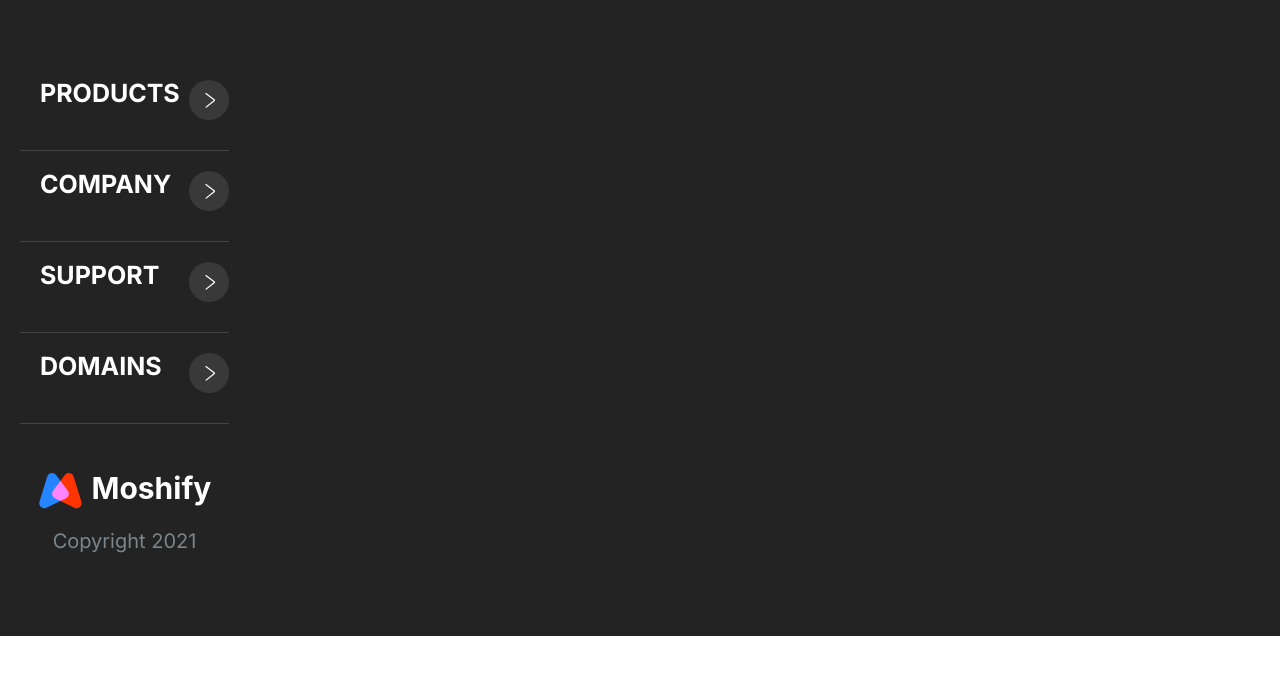
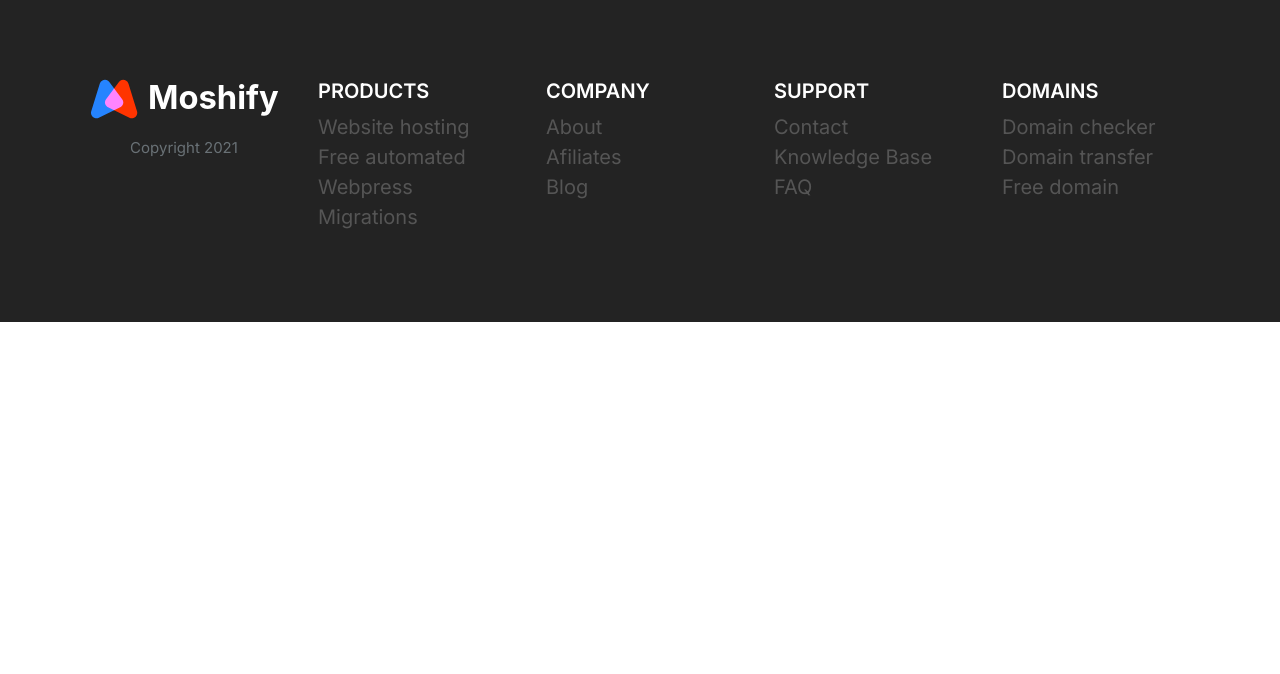
Before and after one commit to rubenruvalcabac/moshify, a plain HTML site: page index.html in a window 1280 px wide. Drawn offline with Linux system fonts and the light colour scheme.

Commit message:
Footer final

```diff
--- a/css/styles.css
+++ b/css/styles.css
@@ -867,24 +867,32 @@ ShowCase
 
 /* Footer */
 .footer {
-  background: rgb(35, 35, 35);
-  display: grid;
+  background: #232323;
 }
 
 .footer__section {
+  border-bottom: #393939 1px solid;
   padding-bottom: 2rem;
+  padding-left: 2rem;
   padding-top: 2rem;
-  padding-left: 2rem;
-  border-bottom: #444 1px solid;
 }
 
 .footer__heading {
   font-size: 2.5rem;
+  font-weight: 600;
+  text-transform: uppercase;
+}
+
+.footer__list {
+  margin-bottom: 1rem;
+  margin-top: 0;
+  padding-top: 0;
 }
 
 .footer__list li {
   border-bottom: none;
 }
+
 .footer__list li > a {
   color: #555;
   transition: color 0.5s;
@@ -895,18 +903,44 @@ ShowCase
 }
 
 .footer__brand {
+  padding-top: 4rem;
   text-align: center;
-  padding-top: 4rem;
 }
 
-.footer__list {
-  padding-top: 0;
-  margin-top: 0;
-  margin-bottom: 1rem;
+.footer__brand img {
+  width: 100%;
+  max-width: 230px;
+}
+
+.footer__brand_copyright {
+  font-size: 1.5rem;
+  opacity: 0.8;
 }
 
 @media screen and (min-width: 768px) {
-  .footer {
-    grid-template-columns: repeat(6, 1fr);
+  .footer__sections {
+    grid-template-columns: repeat(auto-fit, minmax(10rem, 1fr));
+  }
+
+  .footer .collapsible__chevron {
+    display: none;
+  }
+
+  .footer__section .collapsible__content {
+    opacity: 1;
+    max-height: 100%;
+  }
+
+  .footer__section {
+    border-bottom: none;
+  }
+
+  .footer__brand {
+    order: -1;
+    padding-top: 1rem;
+  }
+
+  .footer__heading {
+    font-size: 2rem;
   }
 }
--- a/index.html
+++ b/index.html
@@ -17,10 +17,10 @@
   </head>
   <body>
     <div class="block block--dark footer">
-      <div class="container">
+      <div class="container grid footer__sections">
         <section class="collapsible footer__section">
           <header class="collapsible__header">
-            <h2 class="collapsible__heading footer__heading">PRODUCTS</h2>
+            <h2 class="collapsible__heading footer__heading">Products</h2>
             <svg class="icon icon--white collapsible__chevron">
               <use xlink:href="images/sprite.svg#chevron"></use>
             </svg>
@@ -31,10 +31,9 @@
             <li><a href="#">Migrations</a></li>
           </ul>
         </section>
-        <section class="footer__section">
-          <div class="collapsible footer__block">
+        <section class="collapsible footer__section">
           <header class="collapsible__header">
-              <h2 class="collapsible__heading footer__heading">COMPANY</h2>
+            <h2 class="collapsible__heading footer__heading">Company</h2>
             <svg class="icon icon--white collapsible__chevron">
               <use xlink:href="images/sprite.svg#chevron"></use>
             </svg>
@@ -44,12 +43,10 @@
             <li><a href="#">Afiliates</a></li>
             <li><a href="#">Blog</a></li>
           </ul>
-          </div>
         </section>
-        <section class="footer__section">
-          <div class="collapsible footer__block">
+        <section class="collapsible footer__section">
           <header class="collapsible__header">
-              <h2 class="collapsible__heading footer__heading">SUPPORT</h2>
+            <h2 class="collapsible__heading footer__heading">Support</h2>
             <svg class="icon icon--white collapsible__chevron">
               <use xlink:href="images/sprite.svg#chevron"></use>
             </svg>
@@ -59,12 +56,10 @@
             <li><a href="#">Knowledge Base</a></li>
             <li><a href="#">FAQ</a></li>
           </ul>
-          </div>
         </section>
-        <section class="footer__section">
-          <div class="collapsible footer__block">
+        <section class="collapsible footer__section">
           <header class="collapsible__header">
-              <h2 class="collapsible__heading footer__heading">DOMAINS</h2>
+            <h2 class="collapsible__heading footer__heading">Domains</h2>
             <svg class="icon icon--white collapsible__chevron">
               <use xlink:href="images/sprite.svg#chevron"></use>
             </svg>
@@ -74,12 +69,11 @@
             <li><a href="#">Domain transfer</a></li>
             <li><a href="#">Free domain</a></li>
           </ul>
-          </div>
         </section>
-        <div class="footer__brand">
+        <section class="footer__brand">
           <img src="./images/logo.svg" alt="" />
-          <p>Copyright 2021</p>
-        </div>
+          <p class="footer__brand_copyright">Copyright 2021</p>
+        </section>
       </div>
     </div>
   </body>
```
Lines whose indentation alone changed are shown as unchanged.
